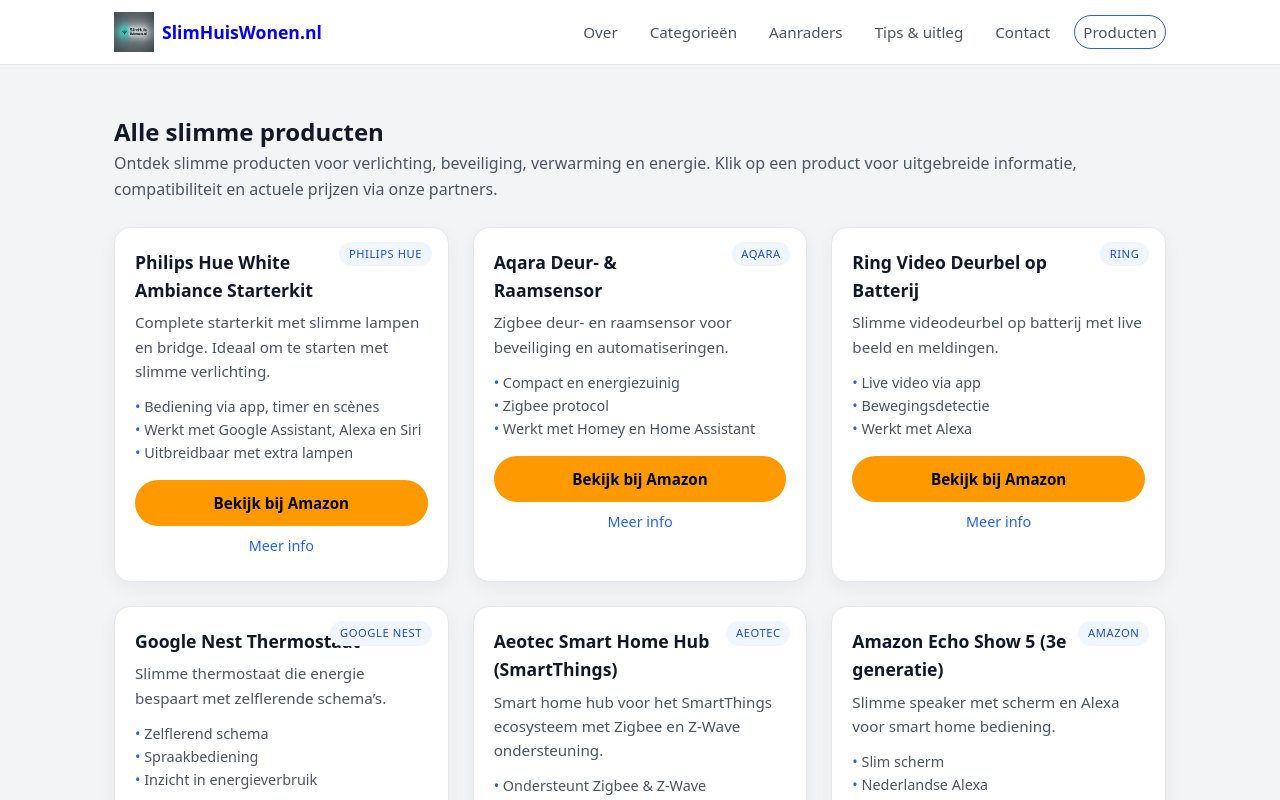
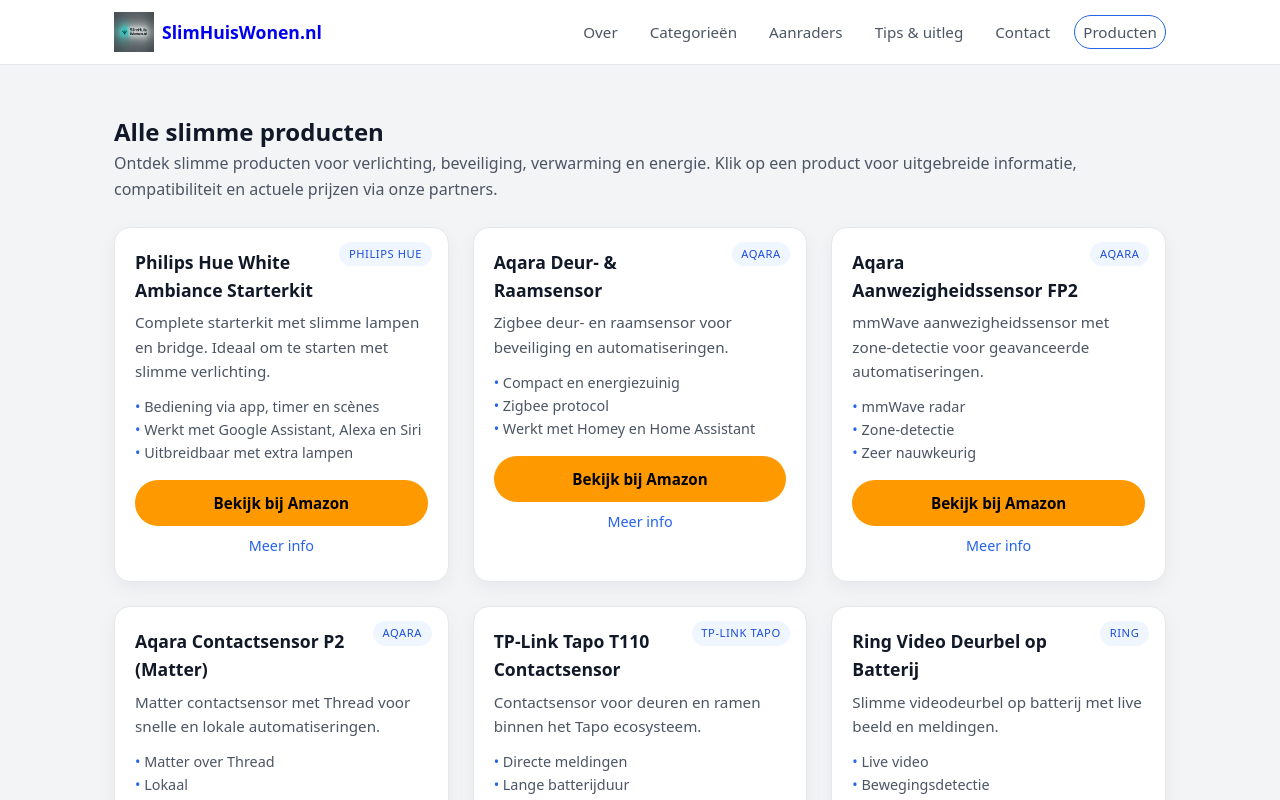
Before and after one commit to hafidgrad/SlimHuisWonen, a Next.js app: page /producten in a window 1280 px wide. Shown: the top 800 px of the page. Built offline with nearby package versions, Linux system fonts and the light colour scheme.

Commit message:
data/products.js

```diff
--- a/data/products.js
+++ b/data/products.js
@@ -14,17 +14,7 @@
       "Werkt met Google Assistant, Alexa en Siri",
       "Uitbreidbaar met extra lampen",
     ],
-    seo: {
-      title: "Philips Hue White Ambiance starterkit | Slimme verlichting",
-      description:
-        "Complete Philips Hue White Ambiance starterkit met bridge. Geschikt voor Homey en Home Assistant.",
-    },
-    compatibility: {
-      homey: "native",
-      homeAssistant: "native",
-    },
     affiliateUrl: "https://www.amazon.nl/dp/B0991VHWSJ?tag=slimhuiswonen-21",
-    bolUrl: null,
     priceHint: "€80–€120",
     rating: 4.7,
   },
@@ -34,9 +24,7 @@
     brand: "Aqara",
     name: "Aqara Deur- & Raamsensor",
     title: "Aqara Deur- & Raamsensor",
-    shortTitle: "Aqara deur/raam",
     category: "sensoren",
-    tags: ["sensor", "contact", "zigbee"],
     description:
       "Zigbee deur- en raamsensor voor beveiliging en automatiseringen.",
     features: [
@@ -44,19 +32,55 @@
       "Zigbee protocol",
       "Werkt met Homey en Home Assistant",
     ],
-    seo: {
-      title: "Aqara deur- en raamsensor | Zigbee sensor",
-      description:
-        "Aqara Zigbee deur- en raamsensor voor slimme automatiseringen.",
-    },
-    compatibility: {
-      homey: "native",
-      homeAssistant: "native",
-    },
     affiliateUrl: "https://www.amazon.nl/dp/B0BTL8B72D?tag=slimhuiswonen-21",
-    bolUrl: null,
     priceHint: "€15–€25",
     rating: 4.6,
+  },
+
+  {
+    slug: "aqara-fp2-aanwezigheidssensor",
+    brand: "Aqara",
+    name: "Aqara Aanwezigheidssensor FP2",
+    title: "Aqara Aanwezigheidssensor FP2",
+    category: "sensoren",
+    description:
+      "mmWave aanwezigheidssensor met zone-detectie voor geavanceerde automatiseringen.",
+    features: ["mmWave radar", "Zone-detectie", "Zeer nauwkeurig"],
+    affiliateUrl: "https://www.amazon.nl/dp/B0BXWZMQJ3?tag=slimhuiswonen-21",
+    priceHint: "€70–€100",
+    rating: 4.5,
+  },
+
+  {
+    slug: "aqara-contact-p2",
+    brand: "Aqara",
+    name: "Aqara Contactsensor P2 (Matter)",
+    title: "Aqara Contactsensor P2 (Matter)",
+    category: "sensoren",
+    description:
+      "Matter contactsensor met Thread voor snelle en lokale automatiseringen.",
+    features: ["Matter over Thread", "Lokaal", "Toekomstbestendig"],
+    affiliateUrl: "https://www.amazon.nl/dp/B0BTL8B72D?tag=slimhuiswonen-21",
+    priceHint: "€20–€35",
+    rating: 4.6,
+  },
+
+  {
+    slug: "tp-link-tapo-t110-contactsensor",
+    brand: "TP-Link Tapo",
+    name: "TP-Link Tapo T110 Contactsensor",
+    title: "TP-Link Tapo T110 Contactsensor",
+    category: "sensoren",
+    description:
+      "Contactsensor voor deuren en ramen binnen het Tapo ecosysteem.",
+    features: [
+      "Directe meldingen",
+      "Lange batterijduur",
+      "Werkt met Tapo Hub",
+    ],
+    affiliateUrl: "https://www.amazon.nl/dp/B0BF5MC9QXJ?tag=slimhuiswonen-21",
+    priceHint: "€15–€25",
+    rating: 4.4,
   },
 
   {
@@ -64,23 +88,11 @@
     brand: "Ring",
     name: "Ring Video Deurbel op Batterij",
     title: "Ring Video Deurbel op Batterij",
-    shortTitle: "Ring deurbel",
     category: "slimme-deurbellen",
-    tags: ["deurbel", "camera", "beveiliging"],
     description:
       "Slimme videodeurbel op batterij met live beeld en meldingen.",
-    features: ["Live video via app", "Bewegingsdetectie", "Werkt met Alexa"],
-    seo: {
-      title: "Ring video deurbel op batterij | Slimme deurbel",
-      description:
-        "Ring slimme videodeurbel met bewegingsdetectie en live beeld.",
-    },
-    compatibility: {
-      homey: "via-cloud",
-      homeAssistant: "via-cloud",
-    },
+    features: ["Live video", "Bewegingsdetectie", "Werkt met Alexa"],
     affiliateUrl: "https://www.amazon.nl/dp/B0BZWQP9Z1?tag=slimhuiswonen-21",
-    bolUrl: null,
     priceHint: "€80–€250",
     rating: 4.5,
   },
@@ -90,9 +102,7 @@
     brand: "Google Nest",
     name: "Google Nest Thermostaat",
     title: "Google Nest Thermostaat",
-    shortTitle: "Nest thermostaat",
     category: "slimme-thermostaten",
-    tags: ["thermostaat", "energie", "verwarming"],
     description:
       "Slimme thermostaat die energie bespaart met zelflerende schema’s.",
     features: [
@@ -100,17 +110,7 @@
       "Spraakbediening",
       "Inzicht in energieverbruik",
     ],
-    seo: {
-      title: "Google Nest slimme thermostaat | Energie besparen",
-      description:
-        "Google Nest thermostaat met slimme energiebesparing.",
-    },
-    compatibility: {
-      homey: "via-cloud",
-      homeAssistant: "native",
-    },
     affiliateUrl: "https://www.amazon.nl/dp/B0BXRYLMCC?tag=slimhuiswonen-21",
-    bolUrl: null,
     priceHint: "€200–€280",
     rating: 4.4,
   },
@@ -120,27 +120,11 @@
     brand: "Aeotec",
     name: "Aeotec Smart Home Hub (SmartThings)",
     title: "Aeotec Smart Home Hub (SmartThings)",
-    shortTitle: "Aeotec Hub",
     category: "slimme-hubs",
-    tags: ["hub", "smartthings", "zigbee", "zwave"],
     description:
-      "Smart home hub voor het SmartThings ecosysteem met Zigbee en Z-Wave ondersteuning.",
-    features: [
-      "Ondersteunt Zigbee & Z-Wave",
-      "Werkt met SmartThings",
-      "Centrale automatiseringen",
-    ],
-    seo: {
-      title: "Aeotec Smart Home Hub | SmartThings hub",
-      description:
-        "Aeotec Smart Home Hub voor SmartThings met Zigbee en Z-Wave.",
-    },
-    compatibility: {
-      homey: "nee",
-      homeAssistant: "nee",
-    },
+      "Smart home hub met Zigbee en Z-Wave ondersteuning voor SmartThings.",
+    features: ["Zigbee & Z-Wave", "SmartThings", "Automatiseringen"],
     affiliateUrl: "https://www.amazon.nl/dp/B08NDH9NXN?tag=slimhuiswonen-21",
-    bolUrl: null,
     priceHint: "€120–€160",
     rating: 4.3,
   },
@@ -150,25 +134,27 @@
     brand: "Amazon",
     name: "Amazon Echo Show 5 (3e generatie)",
     title: "Amazon Echo Show 5 (3e generatie)",
-    shortTitle: "Echo Show 5",
     category: "slimme-speakers",
-    tags: ["amazon", "alexa", "speaker", "display"],
     description:
       "Slimme speaker met scherm en Alexa voor smart home bediening.",
-    features: ["Slim scherm", "Nederlandse Alexa", "Wifi & Bluetooth"],
-    seo: {
-      title: "Amazon Echo Show 5 | Slimme speaker met scherm",
-      description:
-        "Echo Show 5 met Alexa en scherm. Ideaal voor je smart home.",
-    },
-    compatibility: {
-      homey: "via-cloud",
-      homeAssistant: "via-cloud",
-    },
+    features: ["Scherm", "Alexa NL", "Wifi & Bluetooth"],
     affiliateUrl: "https://www.amazon.nl/dp/B0DJDGN3BX?tag=slimhuiswonen-21",
-    bolUrl: null,
     priceHint: "€90–€120",
     rating: 4.5,
+  },
+
+  {
+    slug: "amazon-echo-studio",
+    brand: "Amazon",
+    name: "Amazon Echo Studio",
+    title: "Amazon Echo Studio",
+    category: "slimme-speakers",
+    description:
+      "Premium Alexa speaker met Dolby Atmos en krachtig geluid.",
+    features: ["Dolby Atmos", "Krachtig geluid", "Alexa"],
+    affiliateUrl: "https://www.amazon.nl/dp/B0DXN1YWZZ?tag=slimhuiswonen-21",
+    priceHint: "€170–€220",
+    rating: 4.6,
   },
 ];
 
```
